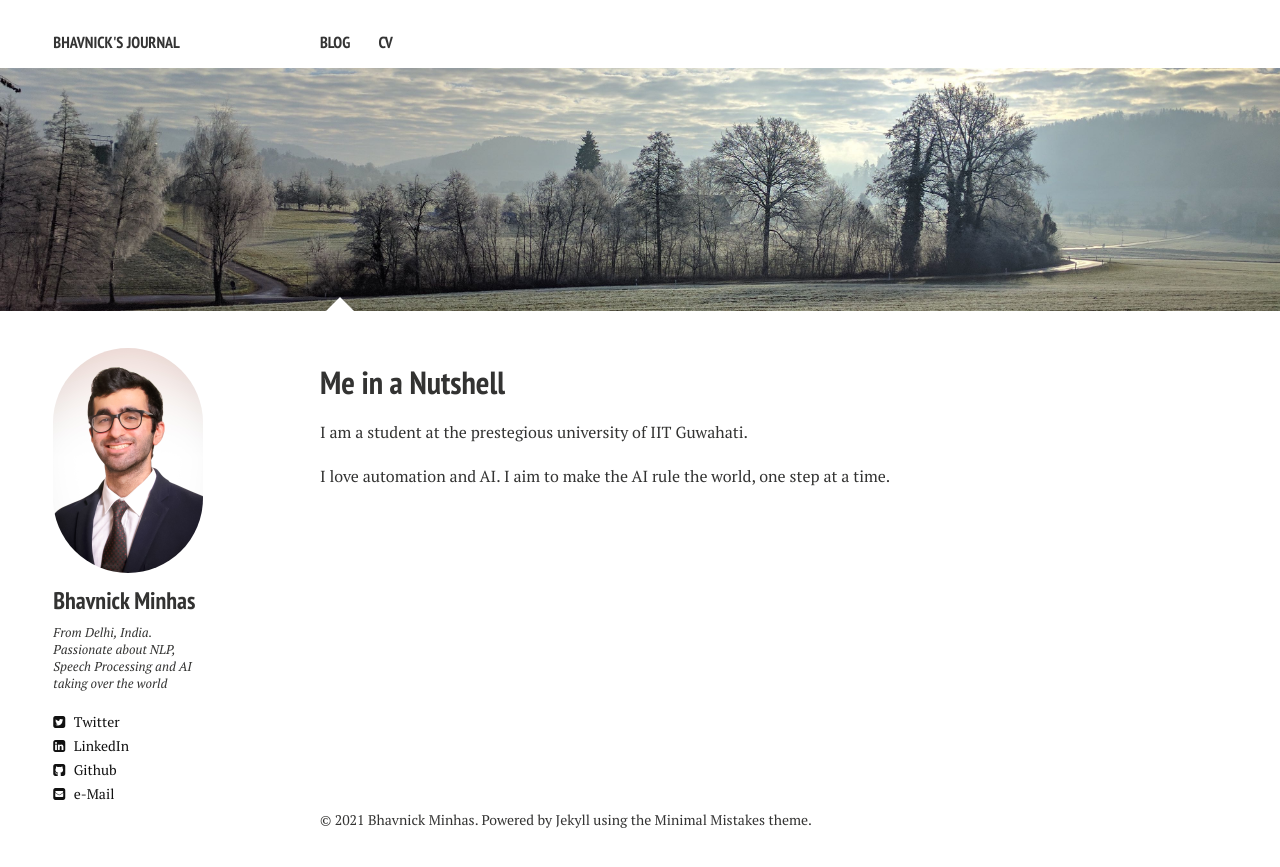
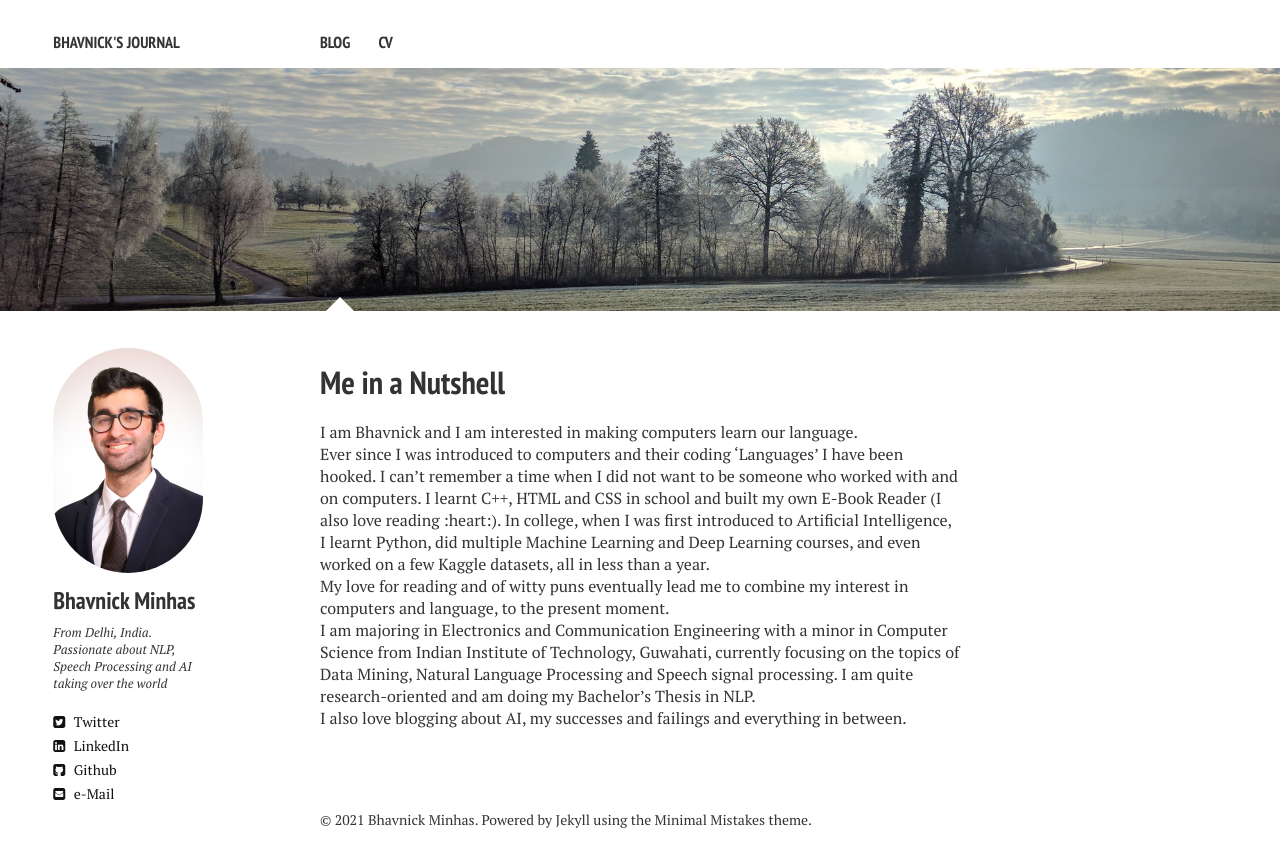
Before and after one commit to bhavnicksm/Bhavnicksm.github.io, a Jekyll site: the page built from index.md, in a window 1280 px wide. Shown: the top 867 px of the page. Built offline with Jekyll 4.4.1, drawn with Linux system fonts in a browser that asks for light colours; nearby versions of some CDN libraries; comment, search, counter and statistics services are not loaded.

Commit message:
Index updated

```diff
--- a/index.md
+++ b/index.md
@@ -7,8 +7,12 @@ image:
   feature: trees.jpg
 ---
 
-I am a student at the prestegious university of IIT Guwahati.
+I am Bhavnick and I am interested in making computers learn our language.
+<br/>
+Ever since I was introduced to computers and their coding 'Languages' I have been hooked. I can't remember a time when I did not want to be someone who worked with and on computers. I learnt C++, HTML and CSS in school and built my own E-Book Reader (I also love reading :heart:). In college, when I was first introduced to Artificial Intelligence, I learnt Python, did multiple Machine Learning and Deep Learning courses, and even worked on a few Kaggle datasets, all in less than a year.
 
-<br/>
+My love for reading and of witty puns eventually lead me to combine my interest in computers and language, to the present moment.
 
-I love automation and AI. I aim to make the AI rule the world, one step at a time.
+I am majoring in Electronics and Communication Engineering with a minor in Computer Science from Indian Institute of Technology, Guwahati, currently focusing on the topics of Data Mining, Natural Language Processing and Speech signal processing. I am quite research-oriented and am doing my Bachelor's Thesis in NLP.
+
+I also love blogging about AI, my successes and failings and everything in between.
```
Also changed, not shown: _posts/2021-02-19-my-first-blog-post.md (+12 -3 lines).
